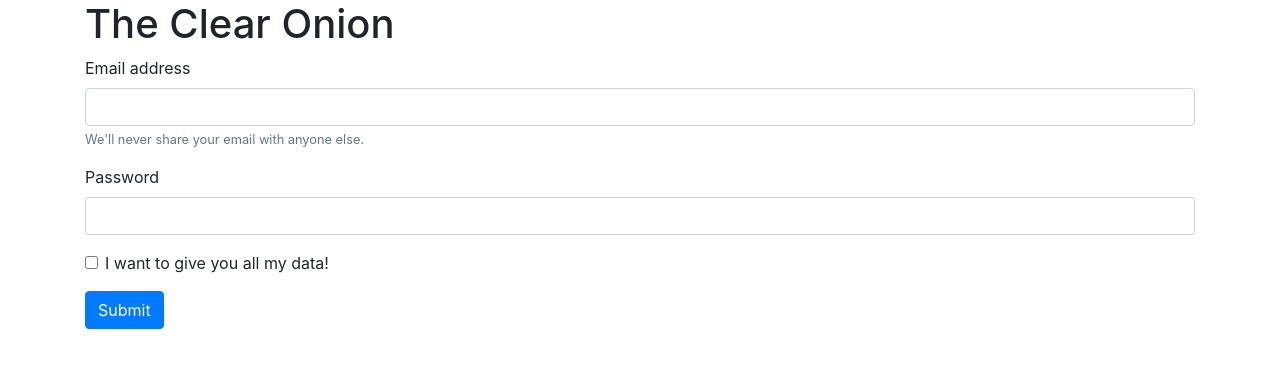
After one commit to miggysmalls/flask_project_one, a Flask app: page /subscribe in a window 1280 px wide. The commit adds this page. Shown: the top 368 px of the page. Run offline with Flask 2, Linux system fonts and the light colour scheme; some libraries are stand-ins or nearby versions.

Commit message:
WIP: Committing to develop

```diff
--- a/app.py
+++ b/app.py
@@ -20,5 +20,9 @@ def default_page():
     return app.make_response((dumps(message), codes.ok, headers))
 
 
+@app.route('/subscribe', methods=['GET'])
+def subscription():
+  return render_template('subscribe_form.html')
+
 if __name__ == '__main__':
     app.run(host='0.0.0.0', port='5000', debug=True)
--- a/templates/base.html
+++ b/templates/base.html
@@ -1,13 +1,25 @@
 <!doctype html>
 <html>
-  <head>
+<head>
+    <link rel="stylesheet" href="https://stackpath.bootstrapcdn.com/bootstrap/4.5.2/css/bootstrap.min.css" integrity="
+    sha384-JcKb8q3iqJ61gNV9KGb8thSsNjpSL0n8PARn9HuZOnIxN0hoP+VmmDGMN5t9UJ0Z" crossorigin="anonymous">
     <title>{% block title %} {% endblock %}</title>
 <!--
-    <link rel="stylesheet" type="text/css" href="{{ url_for('static', filename='styles/style.css') }}">
-  /head>
+    <link rel="stylesheet" type="text/css" href="{{ url_for('static', filename='css/bootstrap.min.css')}}">
 -->
-  <body>
+</head>
+<body>
+<div class="container">
     {% block content %}
     {% endblock %}
-  </body>
+<!--
+    <div class="jumbotron">
+        <center>
+            <h4>Some sort of header goes here.</h4>
+        </center>
+        <button type="button" class="btn btn-primary btn-lg btn-block">Subscribe!</button>
+    </div>
+</div>
+-->
+</body>
 </html>
--- /dev/null
+++ b/templates/subscribe_form.html
@@ -0,0 +1,21 @@
+{% extends "base.html" %}
+{% block title %}Home of the Pissing Clear Onion{% endblock %}
+{% block content %}
+<h1>The Clear Onion</h1>
+<form>
+  <div class="form-group">
+    <label for="exampleInputEmail1">Email address</label>
+    <input type="email" class="form-control" id="exampleInputEmail1" aria-describedby="emailHelp">
+    <small id="emailHelp" class="form-text text-muted">We'll never share your email with anyone else.</small>
+  </div>
+  <div class="form-group">
+    <label for="exampleInputPassword1">Password</label>
+    <input type="password" class="form-control" id="exampleInputPassword1">
+  </div>
+  <div class="form-group form-check">
+    <input type="checkbox" class="form-check-input" id="exampleCheck1">
+    <label class="form-check-label" for="exampleCheck1">I want to give you all my data!</label>
+  </div>
+  <button type="submit" class="btn btn-primary">Submit</button>
+</form>
+{% endblock %}
```
Also changed, not shown: templates/index.html (+49 -1 lines), 1 other file.
